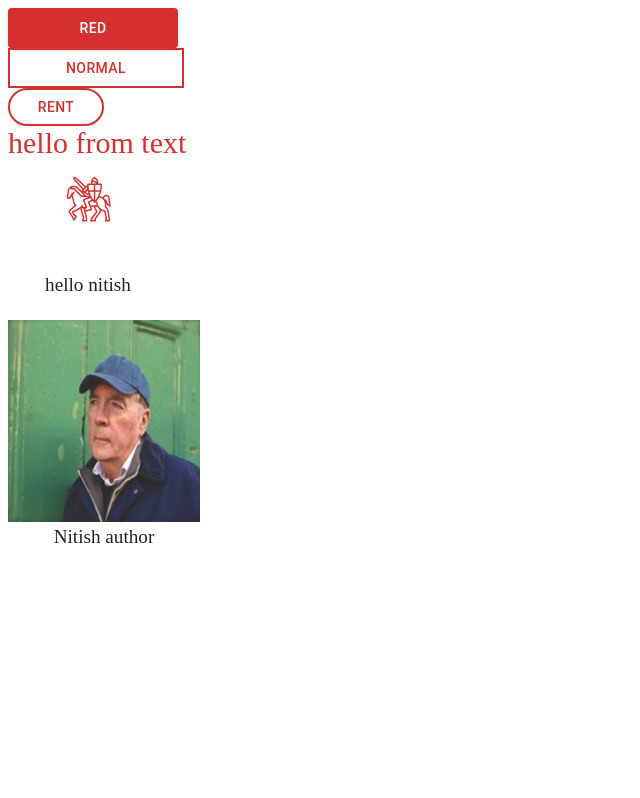
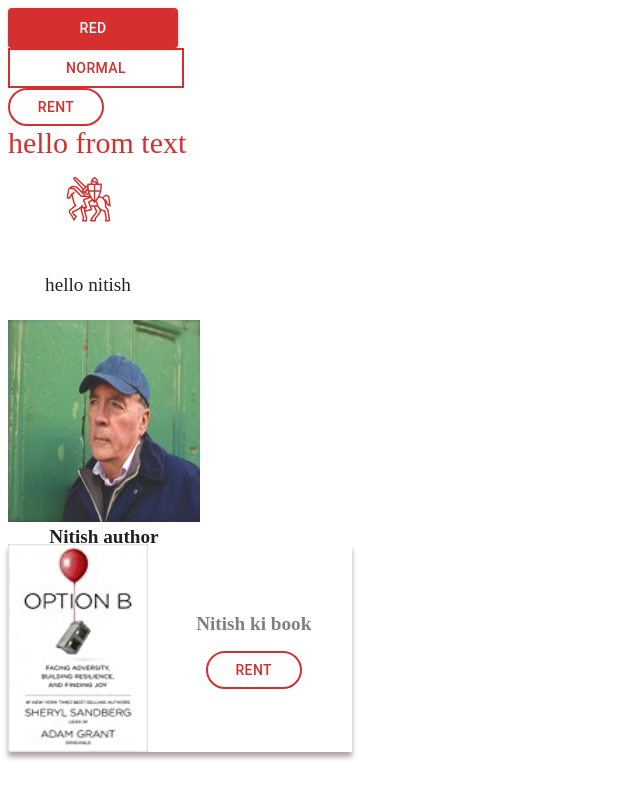
Before and after one commit to nitishpratap/kitab, a React (Create React App) app: page / in a window 1280 px wide. Shown: the whole page, without its empty margins (0-640 px from the left). Built offline with nearby package versions, Linux system fonts and the light colour scheme.

Commit message:
updated book framework

```diff
--- a/src/App.tsx
+++ b/src/App.tsx
@@ -4,7 +4,10 @@ import {Text} from "./components/text/texts";
 import {Genres} from "./components/genres/genresComponent";
 // @ts-ignore
 import image from '../src/assets/images/history.svg'
+// @ts-ignore
+import tempImg from '../src/assets/images/41wF-Gp0H8L._SL160_.jpg'
 import {AuthorComponent} from "./components/author/authorComponent";
+import {Book} from "./components/book/book";
 
 function App() {
     return (
@@ -15,6 +18,7 @@ function App() {
             <Text text="hello from text" textStyle='heading-red'/>
             <Genres text={"hello nitish"} img={image}/>
             <AuthorComponent text = "Nitish author" />
+            <Book title = "Nitish ki book" img = {tempImg}/>
         </div>
     );
 }
--- a/src/components/author/authorComponent.tsx
+++ b/src/components/author/authorComponent.tsx
@@ -7,7 +7,7 @@ export const AuthorComponent = (props : any)=>{
         <>
             <div className={"author"}>
                 <img src={author} alt={"author"} style={{width : '100%',height : '90%'}} />
-                <Text text = {props.text} type = 'regular-Heading'/>
+                <Text text = {props.text} type = 'regular-Heading' fontWeight  = {600} />
             </div>
         </>
     )
--- /dev/null
+++ b/src/components/book/book.tsx
@@ -0,0 +1,18 @@
+import './style.css'
+import {Text} from "../text/texts";
+import {RentButton} from "../buttons/button";
+
+export const Book = (props: any) => {
+    return (
+        <div className={"book"}>
+            <div style={{width : '140px', height : '13rem'}}>
+                <img src={props.img} alt={"book"} width={'100%'} height={'100%'}/>
+            </div>
+
+            <div style={{textAlign : "center", marginTop : '20%', marginLeft : '14%'}}>
+                <Text text={props.title} textStyle = 'book-name' fontWeight = {550}/>
+                <div style={{paddingTop : '1rem'}}><RentButton/></div>
+            </div>
+        </div>
+    )
+}
--- /dev/null
+++ b/src/components/book/style.css
@@ -0,0 +1,7 @@
+.book{
+    display: flex;
+    width: 21.5rem;
+    height: 13rem;
+    cursor: pointer;
+    box-shadow: 0px 5px 5px #b0a7a7;
+}
--- /dev/null
+++ b/src/components/header/header.tsx
@@ -0,0 +1,6 @@
+const Header = ()=>{
+    return(
+        <>
+        </>
+    )
+}
--- a/src/components/text/texts.tsx
+++ b/src/components/text/texts.tsx
@@ -1,3 +1,5 @@
+import {grey} from "@mui/material/colors";
+
 export const BlackText = (props: any) => {
     return (
         <div>
@@ -55,7 +57,7 @@ export const GreyBoldText = () => {
 
 export const Text = (props: any) => {
     let textStyle = {
-        fontWeight: 400,
+        fontWeight: props.fontWeight,
         fontSize: '1.2em',
         color: '#212121'
     }
@@ -76,7 +78,8 @@ export const Text = (props: any) => {
             textStyle = {
                 ...textStyle,
                 fontSize: '1.835rem',
-                color:  '#212121'
+                color:  '#212121',
+                fontWeight: 600
             }
             break;
         case 'heading-red':
@@ -86,7 +89,13 @@ export const Text = (props: any) => {
                 color: '#D3302F'
         }
         break;
-
+        case 'book-name' :
+        textStyle = {
+            ...textStyle,
+            fontSize: "1.2rem",
+            color: "grey"
+        }
+        break
         default : {
 
         }
```
